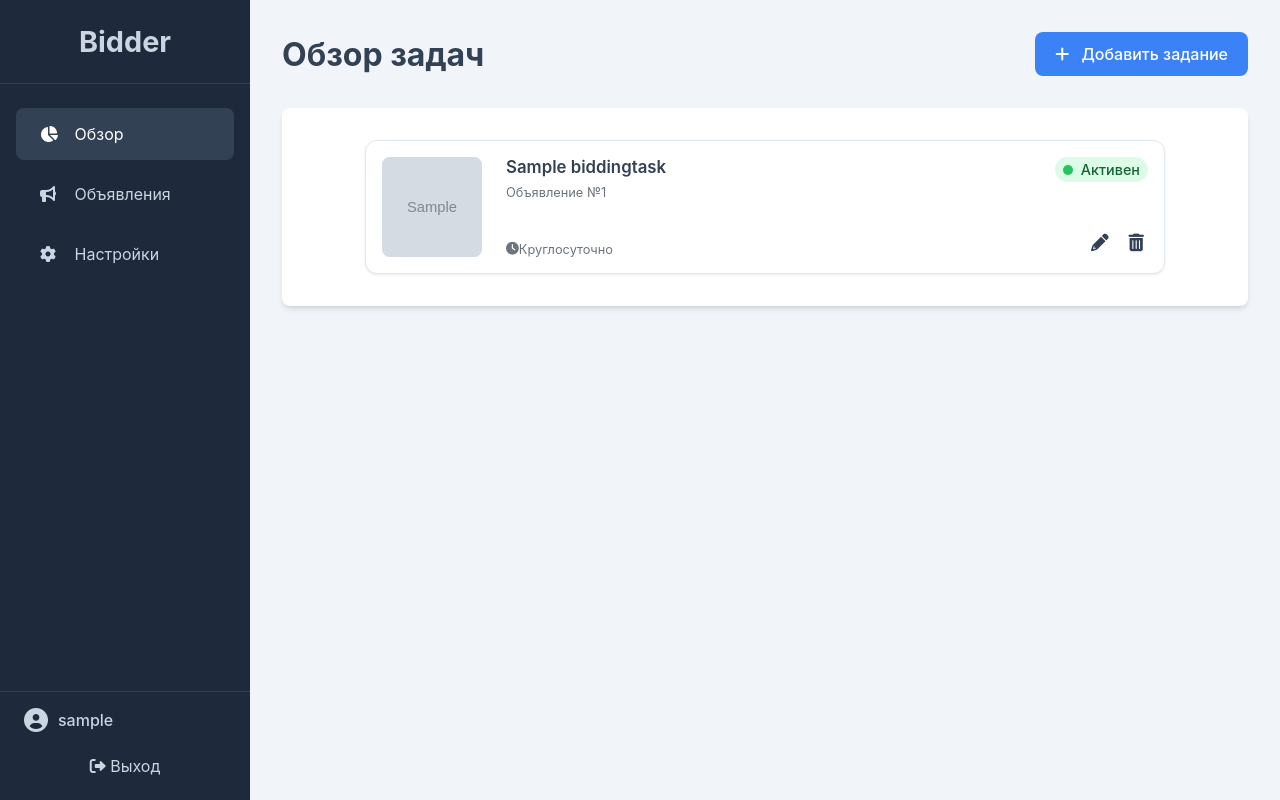
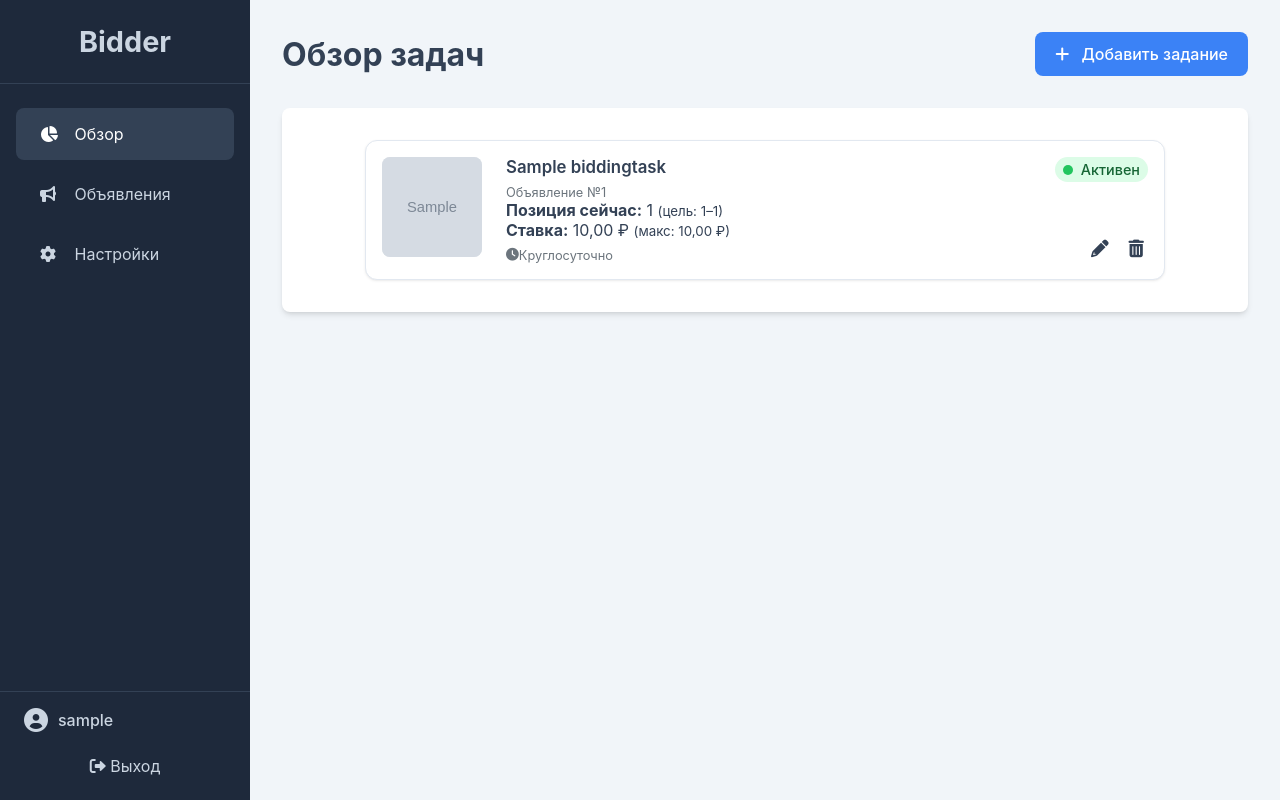
Before and after one commit to Affenshow/avito-bidder-django, a Django app: page / in a window 1280 px wide. Run offline with Django 4.2, Linux system fonts and the light colour scheme; a user stored in the database is signed in; tables that the repository leaves empty hold one stand-in row (values such as "Sample post"); grey boxes marked "Sample" are stand-in pictures; parts of the project's set-up code (start-up, migrations or seed data) failed here and were passed over; some libraries are stand-ins or nearby versions.

Commit message:
Обновление карточки

```diff
--- a/main_app/templates/main_app/task_list.html
+++ b/main_app/templates/main_app/task_list.html
@@ -14,7 +14,6 @@
 {% block content %}
     <div class="task-grid">
         {% for task in tasks %}
-            <!-- Оборачиваем всю карточку в is-inactive, если задача неактивна -->
             <div class="task-card {% if not task.is_active %}is-inactive{% endif %}">
 
                 <!-- Картинка -->
@@ -29,24 +28,44 @@
                 <!-- Информация -->
                 <div class="task-card-info">
                     <h4 class="task-title">
-                        <!-- ССЫЛКА ТЕПЕРЬ ВЕШАЕТСЯ НА ВЕСЬ ЗАГОЛОВОК -->
                         <a href="{% url 'task-detail' pk=task.pk %}">
                             {% if task.title and task.title != "Название не найдено" %}
                                 {{ task.title|truncatechars:50 }}
                             {% else %}
-                                <!-- ЗАГЛУШКА, ЕСЛИ НАЗВАНИЯ НЕТ, НО ССЫЛКА РАБОТАЕТ -->
                                 Объявление №{{ task.ad_id }}
                             {% endif %}
                         </a>
                     </h4>
 
-                    <!-- Показываем ID, только если есть название -->
                     {% if task.title and task.title != "Название не найдено" %}
                         <p class="task-ad-id">Объявление №{{ task.ad_id }}</p>
                     {% endif %}
 
+                 <!-- Текущая позиция с цветом -->
+                    <div class="mt-3">
+                        <strong>Позиция сейчас:</strong>
+                        {% if task.current_position %}
+                            <span class="ms-2 fw-bold {% if task.current_position > task.target_position_max %}text-danger{% elif task.current_position <= task.target_position_min %}text-warning{% else %}text-success{% endif %}">
+                                {{ task.current_position }}
+                            </span>
+                            <small class="text-muted ms-2">(цель: {{ task.target_position_min }}–{{ task.target_position_max }})</small>
+                        {% else %}
+                            <span class="text-muted ms-2">Не определена</span>
+                        {% endif %}
+                    </div>
+                    <!-- Текущая ставка -->
+                    <div class="mt-2">
+                        <strong>Ставка:</strong>
+                        {% if task.current_price %}
+                            {{ task.current_price }} ₽
+                            <small class="text-muted ms-2">(макс: {{ task.max_price }} ₽)</small>
+                        {% else %}
+                            —
+                        {% endif %}
+                    </div>
+
                     <!-- Расписание -->
-                    <div class="task-schedule-display">
+                    <div class="task-schedule-display mt-3">
                         <i class="fas fa-clock"></i>
                         <span>
                             {% if task.schedule_list %}
--- a/static/css/style.css
+++ b/static/css/style.css
@@ -744,3 +744,11 @@
 .status-widget-new.is-active .status-text {
     color: #166534; /* Темно-зеленый */
 }
+
+.badge {
+    font-size: 1rem;
+    padding: 0.5em 1em;
+}
+.bg-danger { background-color: #dc3545 !important; color: white; }
+.bg-warning { background-color: #ffc107 !important; color: black; }
+.bg-success { background-color: #28a745 !important; color: white; }
```
